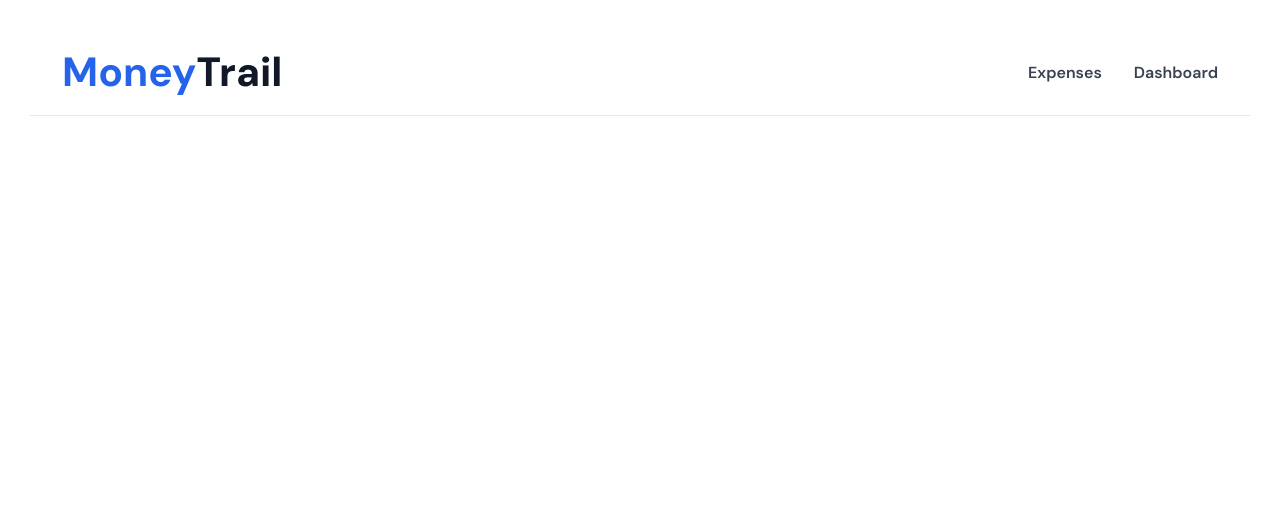
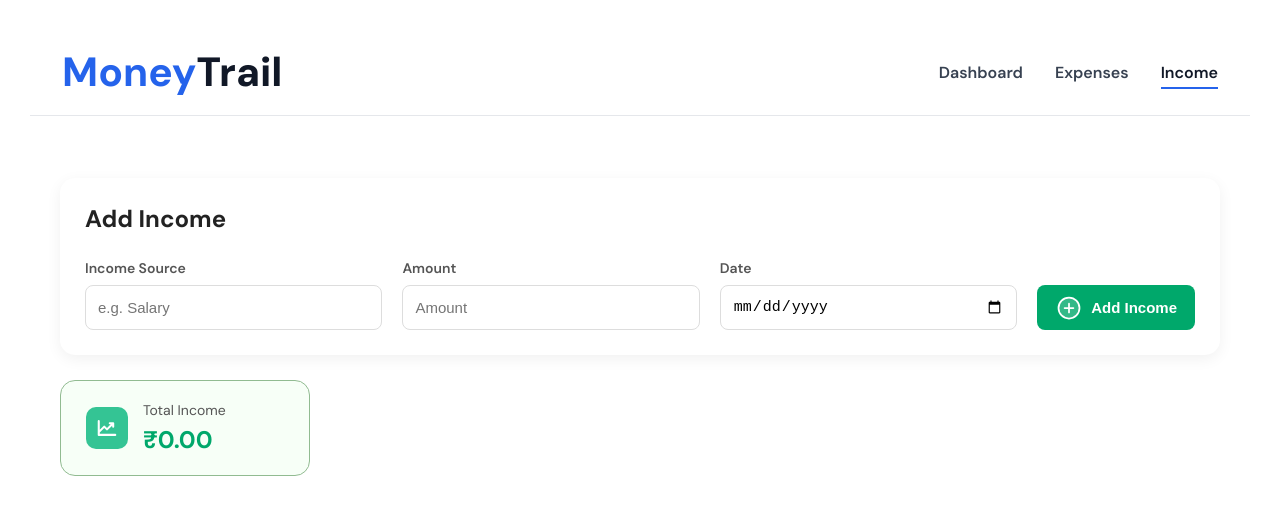
Before and after one commit to anshumitasahu/MoneyTrail, a React (Vite) app: page /income in a window 1280 px wide. Shown: the top 514 px of the page. Built offline with nearby package versions, Linux system fonts and the light colour scheme.

Commit message:
added income page fixed dashboard

```diff
--- a/src/App.jsx
+++ b/src/App.jsx
@@ -1,11 +1,10 @@
 import { BrowserRouter, Routes, Route } from "react-router-dom";
-import { useState } from 'react'
-import reactLogo from './assets/react.svg'
-import viteLogo from './assets/vite.svg'
-import './App.css'
-import Navbar from './components/Navbar'
-import Expenses from './components/Expenses'
+import { useState } from 'react';
+import './App.css';
+import Navbar from './components/Navbar';
+import Expenses from './components/Expenses';
 import Dashboard from "./components/Dashboard";
+import Income from "./components/Income";
 
 function App() {
   const [count, setCount] = useState(0)
@@ -17,6 +16,7 @@ function App() {
         <Routes>
           <Route path="/expenses" element={<Expenses />} />
           <Route path="/" element={<Dashboard />} />
+          <Route path="/income" element={<Income />} />
         </Routes>
       </BrowserRouter>
     </>
--- a/src/components/Dashboard.jsx
+++ b/src/components/Dashboard.jsx
@@ -1,48 +1,105 @@
-import './Dashboard.css';
+import "./Dashboard.css";
 import ExpensePieChart from "./Piechart";
-import { CreditCardIcon, ChartLineUpIcon, ChartLineDownIcon, PiggyBankIcon } from "@phosphor-icons/react";
-import { useEffect, useState } from "react";
 import ExpenseLineChart from "./LineChart";
 
+import {
+  CreditCardIcon,
+  ChartLineUpIcon,
+  ChartLineDownIcon,
+  PiggyBankIcon,
+} from "@phosphor-icons/react";
+
+import { useEffect, useState } from "react";
+
 export default function Dashboard() {
+
   const today = new Date();
+
   const month = today.toLocaleString("en-US", {
     month: "long",
   });
 
   const year = today.getFullYear();
 
-
   const [expenses, setExpenses] = useState([]);
+  const [incomeList, setIncomeList] = useState([]);
 
   useEffect(() => {
-    const stored = JSON.parse(localStorage.getItem("expenses")) || [];
-    setExpenses(stored);
+
+    const storedExpenses =
+      JSON.parse(localStorage.getItem("expenses")) || [];
+
+    const storedIncome =
+      JSON.parse(localStorage.getItem("income")) || [];
+
+    setExpenses(storedExpenses);
+    setIncomeList(storedIncome);
+
   }, []);
 
+  const totalIncome = incomeList.reduce(
+    (sum, income) => sum + (Number(income.amount) || 0),
+    0
+  );
+
+  const totalExpenses = expenses.reduce(
+    (sum, expense) => sum + (Number(expense.amount) || 0),
+    0
+  );
+
+  const currentBalance = totalIncome - totalExpenses;
+
+  const savings = currentBalance;
 
   const categoryTotals = {};
 
   expenses.forEach((expense) => {
-    categoryTotals[expense.category] =
-      (categoryTotals[expense.category] || 0) + expense.amount;
+
+    const category = expense.category;
+
+    categoryTotals[category] =
+      (categoryTotals[category] || 0) +
+      (Number(expense.amount) || 0);
+
   });
 
-  const chartData = Object.entries(categoryTotals).map(([name, value]) => ({
-    name,
-    value,
-  }));
+  const chartData = Object.entries(categoryTotals).map(
+    ([name, value]) => ({
+      name,
+      value,
+    })
+  );
+
+
 
   const months = [
-    "Jan", "Feb", "Mar", "Apr", "May", "Jun",
-    "Jul", "Aug", "Sep", "Oct", "Nov", "Dec"
+    "Jan",
+    "Feb",
+    "Mar",
+    "Apr",
+    "May",
+    "Jun",
+    "Jul",
+    "Aug",
+    "Sep",
+    "Oct",
+    "Nov",
+    "Dec",
   ];
 
   const monthlyTotals = new Array(12).fill(0);
 
-  expenses.forEach(expense => {
-    const month = new Date(expense.date).getMonth();
-    monthlyTotals[month] += expense.amount;
+  expenses.forEach((expense) => {
+
+    if (!expense.date) return;
+
+    const expenseDate = new Date(expense.date);
+
+    const expenseMonth = expenseDate.getMonth();
+
+    monthlyTotals[expenseMonth] +=
+      Number(expense.amount) || 0;
+
   });
 
   const yearlyExpenseData = months.map((month, index) => ({
@@ -51,91 +108,185 @@ export default function Dashboard() {
   }));
 
   return (
+
     <div className="dashboard">
+
       <div className="head">
+
         <div className="header">
+
           <div className="welcome">
-            <h1>
-              Welcome Back!
-            </h1>
+            <h1>Welcome Back!</h1>
           </div>
+
           <div className="month-year">
             <h2>
               {month} {year}
             </h2>
           </div>
+
         </div>
-        <div className='head-para'>
+
+        <div className="head-para">
           <p>
             Your financial overview for this month.
           </p>
         </div>
+
       </div>
+
+
       <div className="money-map">
+
         <div className="money-map-card current-balance">
+
           <div className="money-map-card-img current-balance-img">
-            <CreditCardIcon size={32} color="#ffff" weight="bold" />
+
+            <CreditCardIcon
+              size={32}
+              color="#fff"
+              weight="bold"
+            />
+
           </div>
-          <div className="money-map-card-info current-balance-info">
+
+          <div className="money-map-card-info">
+
             <h3>Current Balance</h3>
-            <p>₹52,400</p>
-            <span>Available Balance</span>
+
+            <p>
+              ₹{currentBalance.toFixed(2)}
+            </p>
+
+            <span>
+              Income - Expenses
+            </span>
+
           </div>
+
         </div>
+
         <div className="money-map-card income">
+
           <div className="money-map-card-img income-img">
-            <ChartLineUpIcon size={32} color="#ffff" weight="bold" />
+
+            <ChartLineUpIcon
+              size={32}
+              color="#fff"
+              weight="bold"
+            />
+
           </div>
-          <div className="money-map-card-info income-info">
+
+          <div className="money-map-card-info">
+
             <h3>Income</h3>
-            <p>₹65,000</p>
-            <span>This Month</span>
+
+            <p>
+              ₹{totalIncome.toFixed(2)}
+            </p>
+
+            <span>
+              Total Income
+            </span>
+
           </div>
+
         </div>
+
         <div className="money-map-card expenses">
+
           <div className="money-map-card-img expenses-img">
-            <ChartLineDownIcon size={32} color="#fff" weight="bold" />
+
+            <ChartLineDownIcon
+              size={32}
+              color="#fff"
+              weight="bold"
+            />
+
           </div>
-          <div className="money-map-card-info expenses-info">
+
+          <div className="money-map-card-info">
+
             <h3>Expenses</h3>
-            <p>₹12,600</p>
-            <span>This Month</span>
+
+            <p>
+              ₹{totalExpenses.toFixed(2)}
+            </p>
+
+            <span>
+              Total Expenses
+            </span>
+
           </div>
+
         </div>
+
         <div className="money-map-card savings">
+
           <div className="money-map-card-img savings-img">
-            <PiggyBankIcon size={32} color="#fff" weight="bold" />
+
+            <PiggyBankIcon
+              size={32}
+              color="#fff"
+              weight="bold"
+            />
+
           </div>
-          <div className="money-map-card-info savings-info">
+
+          <div className="money-map-card-info">
+
             <h3>Savings</h3>
-            <p>₹52,400</p>
-            <span>Saved This Month</span>
+
+            <p>
+              ₹{savings.toFixed(2)}
+            </p>
+
+            <span>
+              Current Savings
+            </span>
+
           </div>
+
         </div>
+
       </div>
 
       <div className="pie-chart-and-categories">
+
         <div className="money-piechart">
+
           <div>
-            <h1 className='title-chart'>
+            <h1 className="title-chart">
               Expenses by Category:
             </h1>
           </div>
+
           <div className="chart pie-chart">
             <ExpensePieChart data={chartData} />
           </div>
+
         </div>
+
         <div className="yearly-expenses">
+
           <div>
-            <h1 className='title-chart'>
+            <h1 className="title-chart">
               Monthly Expense Trend:
             </h1>
           </div>
+
           <div className="chart line-chart">
-            <ExpenseLineChart data={yearlyExpenseData} />
+            <ExpenseLineChart
+              data={yearlyExpenseData}
+            />
           </div>
+
         </div>
+
       </div>
+
     </div>
+
   );
 }
--- /dev/null
+++ b/src/components/Income.css
@@ -0,0 +1,112 @@
+.income-tracker {
+    width: 100%;
+    padding: 30px;
+    box-sizing: border-box;
+}
+
+.add-income {
+    background: #ffffff;
+    padding: 25px;
+    border-radius: 15px;
+    box-shadow: 0 4px 15px rgba(0, 0, 0, 0.06);
+    margin-bottom: 25px;
+}
+
+.add-income h2 {
+    margin: 0 0 25px;
+    color: #222;
+    font-size: 24px;
+}
+
+.add-income form {
+    display: grid;
+    grid-template-columns: 1fr 1fr 1fr auto;
+    gap: 20px;
+    align-items: end;
+}
+
+.input p {
+    margin: 0 0 8px;
+    font-size: 14px;
+    font-weight: 600;
+    color: #555;
+}
+
+.input input {
+    width: 100%;
+    height: 45px;
+    padding: 0 12px;
+    box-sizing: border-box;
+    border: 1px solid #ddd;
+    border-radius: 8px;
+    outline: none;
+    font-size: 15px;
+    transition: 0.2s;
+}
+
+.input input:focus {
+    border-color: #00a86b;
+    box-shadow: 0 0 0 2px rgba(0, 168, 107, 0.1);
+}
+
+.submit-btn {
+    height: 45px;
+    padding: 0 18px;
+    border: none;
+    border-radius: 8px;
+    background: #00a86b;
+    color: white;
+    display: flex;
+    align-items: center;
+    justify-content: center;
+    gap: 8px;
+    cursor: pointer;
+    font-size: 15px;
+    font-weight: 600;
+    transition: 0.2s;
+}
+
+.submit-btn:hover {
+    background: #008f5a;
+    transform: translateY(-1px);
+}
+
+.income-summary {
+    display: flex;
+    margin-bottom: 25px;
+}
+
+.income-summary-box {
+    padding: 10px;
+    background-color: #34c494;
+    border-radius: 10px;
+}
+
+.income-total {
+    background-color: #f7fff7;
+    border: 1px solid #91bb91;
+    border-radius: 15px;
+    padding: 20px 25px;
+    display: flex;
+    align-items: center;
+    gap: 15px;
+    min-width: 250px;
+}
+
+.income-total p {
+    margin: 0 0 5px;
+    color: #555;
+    font-size: 14px;
+}
+
+.income-total h2 {
+    margin: 0;
+    color: #00a86b;
+    font-size: 24px;
+}
+
+.income-list {
+    display: flex;
+    flex-direction: column;
+    gap: 12px
+}
--- /dev/null
+++ b/src/components/Income.jsx
@@ -0,0 +1,172 @@
+import { useEffect, useState } from "react";
+import "./Income.css";
+import { PlusCircleIcon, TrashIcon, ChartLineUpIcon } from "@phosphor-icons/react";
+
+export default function Income() {
+    const [incomeList, setIncomeList] = useState(() => {
+        const storedIncome = localStorage.getItem("income");
+        return storedIncome ? JSON.parse(storedIncome) : [];
+    });
+
+    const [income, setIncome] = useState({
+        name: "",
+        amount: "",
+        date: "",
+    });
+
+    useEffect(() => {
+        localStorage.setItem("income", JSON.stringify(incomeList));
+    }, [incomeList]);
+
+    const handleChange = (e) => {
+        setIncome({
+            ...income,
+            [e.target.name]: e.target.value,
+        });
+    };
+
+    const handleAddIncome = (e) => {
+        e.preventDefault();
+
+        const newIncome = {
+            id: Date.now(),
+            name: income.name,
+            amount: parseFloat(income.amount),
+            date: income.date,
+        };
+
+        setIncomeList([...incomeList, newIncome]);
+
+        setIncome({
+            name: "",
+            amount: "",
+            date: "",
+        });
+    };
+
+    const handleDeleteIncome = (id) => {
+        setIncomeList(
+            incomeList.filter((income) => income.id !== id)
+        );
+    };
+
+    const totalIncome = incomeList.reduce(
+        (sum, income) => sum + (income.amount || 0),
+        0
+    );
+
+    return (
+        <div className="income-tracker">
+
+            <div className="add-income">
+                <h2>Add Income</h2>
+
+                <form onSubmit={handleAddIncome}>
+
+                    <div className="input">
+                        <p>Income Source</p>
+
+                        <input
+                            type="text"
+                            name="name"
+                            placeholder="e.g. Salary"
+                            required
+                            value={income.name}
+                            onChange={handleChange}
+                        />
+                    </div>
+
+                    <div className="input">
+                        <p>Amount</p>
+
+                        <input
+                            type="number"
+                            name="amount"
+                            placeholder="Amount"
+                            required
+                            value={income.amount}
+                            onChange={handleChange}
+                        />
+                    </div>
+
+                    <div className="input">
+                        <p>Date</p>
+
+                        <input
+                            type="date"
+                            name="date"
+                            required
+                            value={income.date}
+                            onChange={handleChange}
+                        />
+                    </div>
+
+                    <button type="submit" className="submit-btn">
+                        <PlusCircleIcon
+                            size={28}
+                            color="#fff"
+                            weight="duotone"
+                        />
+
+                        <span>Add Income</span>
+                    </button>
+
+                </form>
+            </div>
+
+            <div className="income-summary">
+
+                <div className="income-total">
+                    <ChartLineUpIcon size={42} color="#ffff" weight="bold" className="income-summary-box" />
+
+                    <div>
+                        <p>Total Income</p>
+                        <h2>₹{totalIncome.toFixed(2)}</h2>
+                    </div>
+                </div>
+
+            </div>
+
+            <div className="income-list">
+
+                {incomeList.map((item) => (
+                    <div className="income-card" key={item.id}>
+
+                        <div>
+                            <p>{item.name}</p>
+
+                            <span>
+                                {item.date
+                                    ? new Date(item.date).toLocaleDateString("en-GB", {
+                                        day: "2-digit",
+                                        month: "short",
+                                        year: "numeric",
+                                    })
+                                    : ""}
+                            </span>
+                        </div>
+
+                        <div>
+                            <strong>
+                                ₹{item.amount.toFixed(2)}
+                            </strong>
+
+                            <button
+                                onClick={() => handleDeleteIncome(item.id)}
+                            >
+                                <TrashIcon
+                                    size={20}
+                                    color="#ff7a7a"
+                                    weight="duotone"
+                                />
+                            </button>
+                        </div>
+
+                    </div>
+                ))}
+
+            </div>
+
+        </div>
+    );
+}
--- a/src/components/Navbar.jsx
+++ b/src/components/Navbar.jsx
@@ -4,34 +4,53 @@ import './Navbar.css';
 export default function Navbar() {
   return (
     <nav className="navbar">
+
       <div className="title">
-
         <h1 className="navbar-title">
           <span className="Money">Money</span>
           <span className="Trail">Trail</span>
         </h1>
-
       </div>
 
       <div className="pages">
-
         <ul>
 
           <li>
-            <NavLink to="/expenses" className={({ isActive }) => (isActive ? "nav-link active" : "nav-link")}>
+            <NavLink
+              to="/"
+              className={({ isActive }) =>
+                isActive ? "nav-link active" : "nav-link"
+              }
+            >
+              Dashboard
+            </NavLink>
+          </li>
+
+          <li>
+            <NavLink
+              to="/expenses"
+              className={({ isActive }) =>
+                isActive ? "nav-link active" : "nav-link"
+              }
+            >
               Expenses
             </NavLink>
           </li>
 
           <li>
-            <NavLink to="/" className={({ isActive }) => (isActive ? "nav-link active" : "nav-link")}>
-                Dashboard
+            <NavLink
+              to="/income"
+              className={({ isActive }) =>
+                isActive ? "nav-link active" : "nav-link"
+              }
+            >
+              Income
             </NavLink>
           </li>
 
         </ul>
+      </div>
 
-      </div>
     </nav>
   );
 }
```
